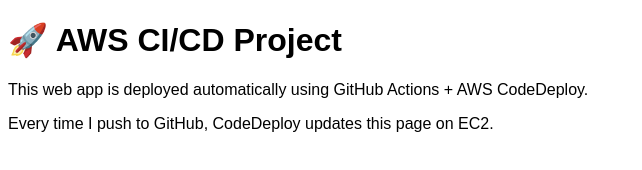
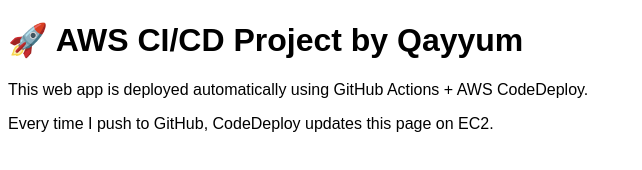
Before and after one commit to khqayyum/Automated_Deployment_System, a plain HTML site: page index.html in a window 1280 px wide. Shown: the whole page, without its empty margins (0-642 px from the left). Drawn offline with Linux system fonts and the light colour scheme.

Commit message:
Update index.html

```diff
--- a/index.html
+++ b/index.html
@@ -2,7 +2,7 @@
 <html>
   <head><meta charset="utf-8"><title>MyWebApp</title></head>
   <body style="font-family: sans-serif">
-    <h1>🚀 AWS CI/CD Project</h1>
+    <h1>🚀 AWS CI/CD Project by Qayyum</h1>
     <p>This web app is deployed automatically using GitHub Actions + AWS CodeDeploy.</p>
     <p>Every time I push to GitHub, CodeDeploy updates this page on EC2.</p>
   </body>
```
